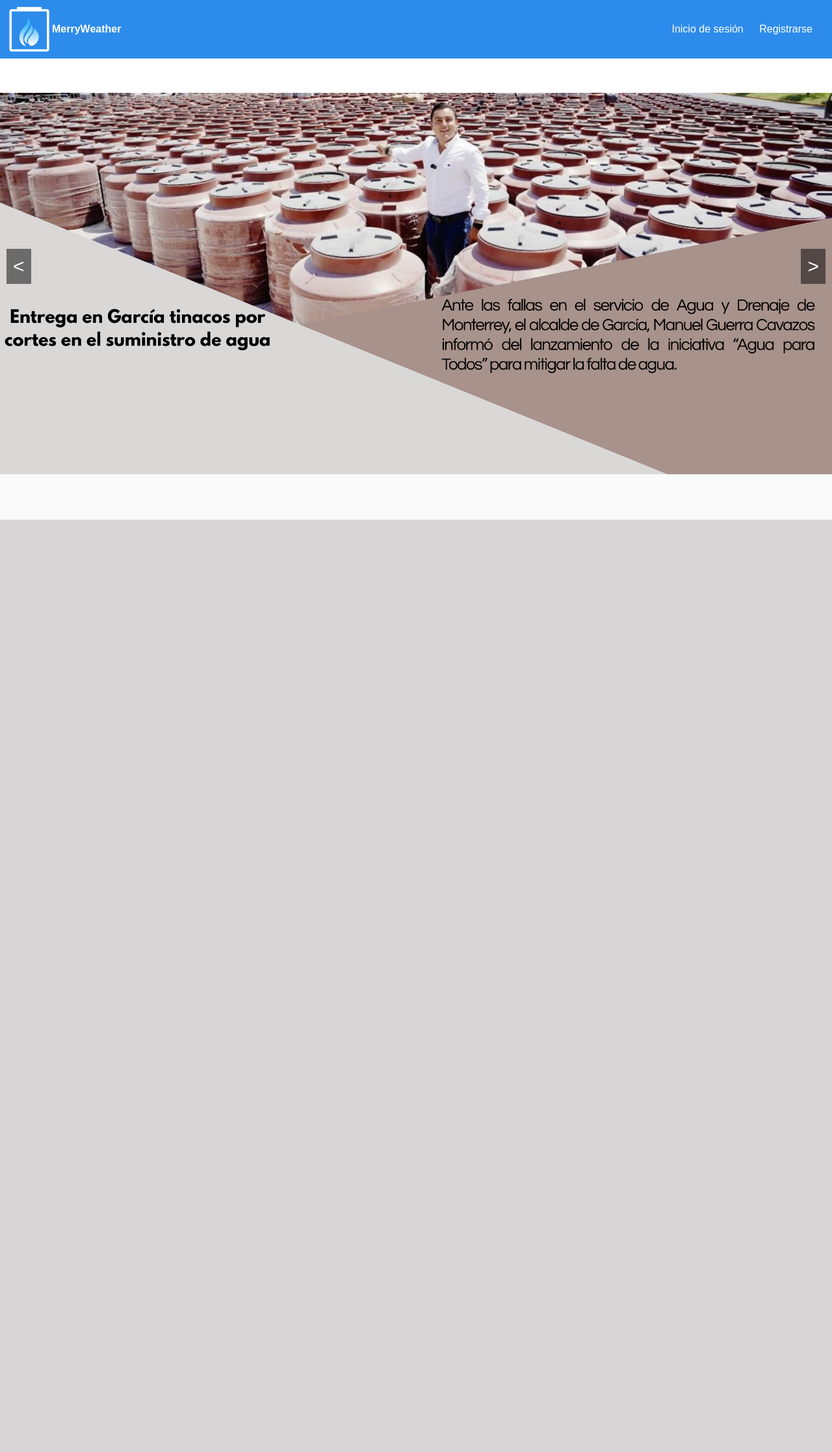
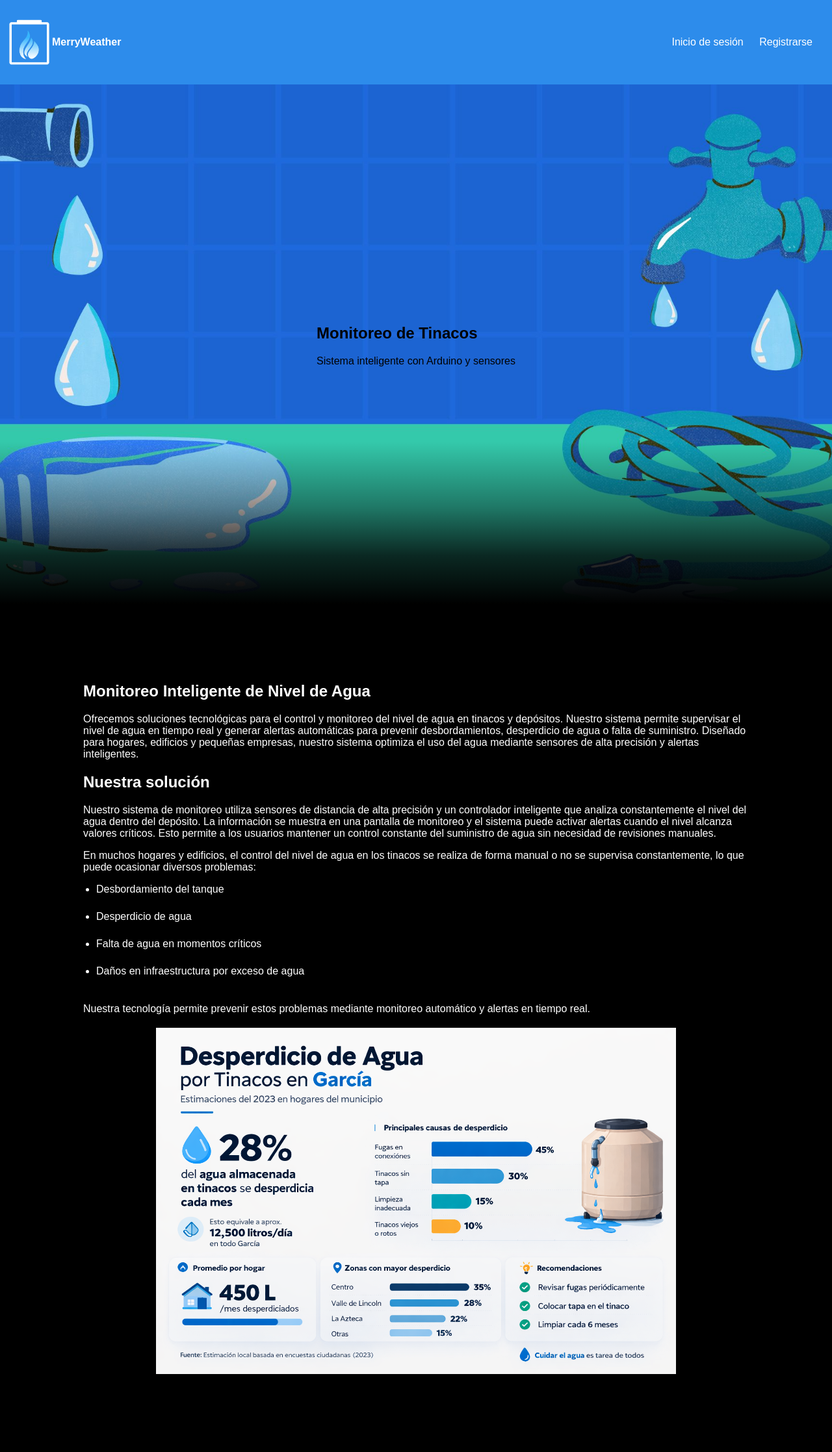
Before and after one commit to ErikAlvarado/MerryWeather, a PHP site: page /views/home.php in a window 1280 px wide. Shown: the whole page at 65% size. Before the commit the page ends 800 px from the top, so only its background shows below. Run offline with PHP 8.4, Linux system fonts and the light colour scheme.

Commit message:
Modificado el home

```diff
--- a/assets/css/style.css
+++ b/assets/css/style.css
@@ -11,6 +11,8 @@ body {
     margin: 0;
     font-family: Arial, sans-serif;
     background-color: var(--background-principal);
+    padding: 0;
+    overflow-x: hidden;
 }
 .container {
     padding: 20px;
@@ -193,3 +195,62 @@ nav a:hover {
   height: 100%;
   background: green;
 }
+/* =========================================
+        HERO PARALLAX
+========================================= */
+
+.home-content{
+    background:#000;
+    color:white;
+    padding:100px 10%;
+    min-height:100vh;
+}
+
+.hero{
+    width:100%;
+    height:100vh;
+
+    margin:0;
+    padding:0;
+
+    background-image:url("../img/Fondo.jpg");
+    background-size:cover;
+    background-position:center;
+    background-repeat:no-repeat;
+
+    display:flex;
+    align-items:center;
+    justify-content:center;
+
+    position:relative;
+}
+
+/* DESVANECIDO NEGRO */
+.hero::after{
+    content:"";
+    position:absolute;
+    bottom:0;
+    left:0;
+    width:100%;
+    height:250px;
+
+    background:linear-gradient(
+        to bottom,
+        rgba(0,0,0,0) 0%,
+        rgba(0,0,0,0.4) 40%,
+        rgba(0,0,0,0.8) 70%,
+        rgba(0,0,0,1) 100%
+    );
+}
+ul{
+    margin: 15px 0;
+    padding-left: 20px;
+}
+
+li{
+    margin-bottom: 6px;
+}
+img{
+    display: block;
+    margin: 20px auto;
+}
--- /dev/null
+++ b/assets/js/hero-parallax.js
@@ -0,0 +1,9 @@
+const hero = document.querySelector(".hero");
+
+window.addEventListener("scroll", () => {
+
+    let scroll = window.scrollY;
+
+    hero.style.backgroundPosition = "center " + (scroll * 0.001) + "px";
+
+});
--- a/assets/js/sliders.js
+++ /dev/null
@@ -1,27 +0,0 @@
-
-  let index = 0;
-  const slides = document.querySelector(".slides");
-  const totalSlides = slides.children.length;
-
-  function showSlide(i) {
-    index = i;
-
-    // Si llega al final, vuelve al inicio
-    if (index >= totalSlides) index = 0;
-    if (index < 0) index = totalSlides - 1;
-
-    slides.style.transform = `translateX(${-index * 100}%)`;
-  }
-
-  function nextSlide() {
-    showSlide(index + 1);
-  }
-
-  function prevSlide() {
-    showSlide(index - 1);
-  }
-
-  // AUTO SLIDE (cada 4 segundos)
-  setInterval(() => {
-    nextSlide();
-  }, 4000);
--- a/views/home.php
+++ b/views/home.php
@@ -12,22 +12,58 @@ if (isset($_SESSION['user'])) {
     <meta name="viewport" content="width=device-width, initial-scale=1.0">
     <title>MW MX</title>
     <link rel="stylesheet" href="../assets/css/style.css">
-    <link rel="stylesheet" href="../assets/js/sliders.js">
 </head>
 <?php
 include 'layout/header.php';
 ?>
-    <div class="slider">
-        <div class="slides">
-            <img src="../assets/img/slider.png" alt="image1">
-            <img src="../assets/img/slider.png" alt="image2">
-            <img src="../assets/img/slider.png" alt="image3">
-        </div>
-        <button class="prev" onclick="prevSlide()"><</button>
-        <button class="next" onclick="nextSlide()">></button>
+<!-- HERO PARALLAX -->
+
+<section class="hero">
+    <div class="hero-overlay">
+        <h1>Monitoreo de Tinacos</h1>
+        <p>Sistema inteligente con Arduino y sensores</p>
     </div>
-    <script src="../assets/js/sliders.js"></script>
+</section>
 
+<!-- CONTENIDO -->
+<section class="home-content">
+    <h2>Monitoreo Inteligente de Nivel de Agua</h2>
+    <p>
+        Ofrecemos soluciones tecnológicas para el control y monitoreo del nivel de agua en tinacos y depósitos.
+        Nuestro sistema permite supervisar el nivel de agua en tiempo real y generar alertas automáticas para prevenir
+        desbordamientos, desperdicio de agua o falta de suministro.
+
+        Diseñado para hogares, edificios y pequeñas empresas, nuestro sistema optimiza el uso del agua mediante sensores
+        de alta precisión y alertas inteligentes.
+    </p>
+    <h2>Nuestra solución</h2>
+    <p>
+        Nuestro sistema de monitoreo utiliza sensores de distancia de alta precisión y un controlador inteligente que analiza
+        constantemente el nivel del agua dentro del depósito.
+
+        La información se muestra en una pantalla de monitoreo y el sistema puede activar alertas cuando el nivel alcanza
+        valores críticos.
+
+        Esto permite a los usuarios mantener un control constante del suministro de agua sin necesidad de revisiones manuales.
+    </p>
+    <p>
+En muchos hogares y edificios, el control del nivel de agua en los tinacos se realiza de forma manual o no se supervisa
+constantemente, lo que puede ocasionar diversos problemas:
+</p>
+
+<ul>
+    <li>Desbordamiento del tanque</li> <br>
+    <li>Desperdicio de agua</li> <br>
+    <li>Falta de agua en momentos críticos</li> <br>
+    <li>Daños en infraestructura por exceso de agua</li> <br>
+</ul>
+
+<p>
+Nuestra tecnología permite prevenir estos problemas mediante monitoreo automático y alertas en tiempo real.
+</p>
+<img src="../assets/img/Estadisticas.png" alt="Estadísticas del sistema" width="800" >
+</section>
+<script src="../assets/js/hero-parallax.js"></script>
     <div>
         <!-- AUN ESTA EN CONTSTRUCCION.... -->
     </div>
```
Also changed, not shown: assets/js/hero-scroll.js (deleted, +0 -30 lines), assets/img/Estadisticas.png (added).
